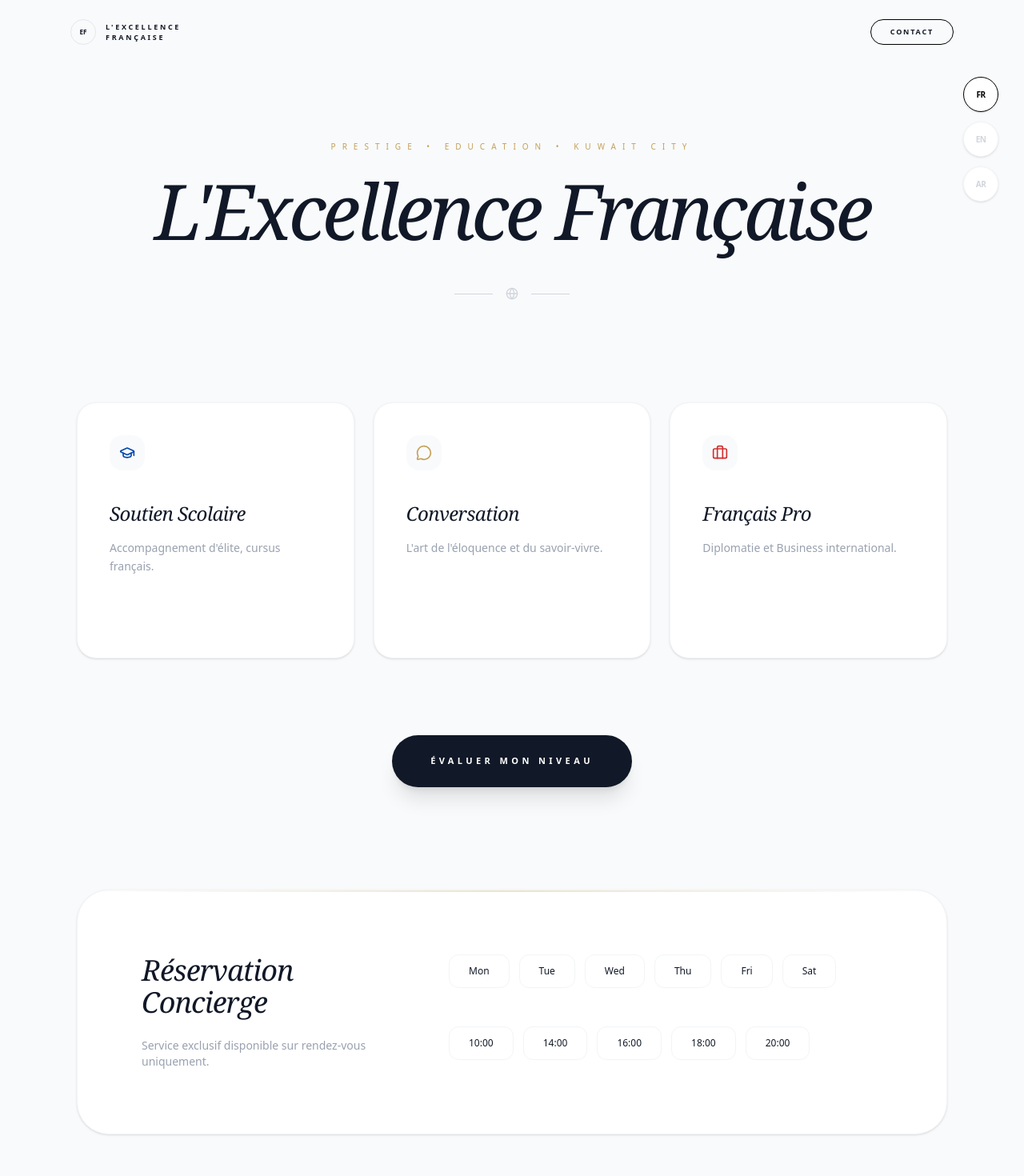
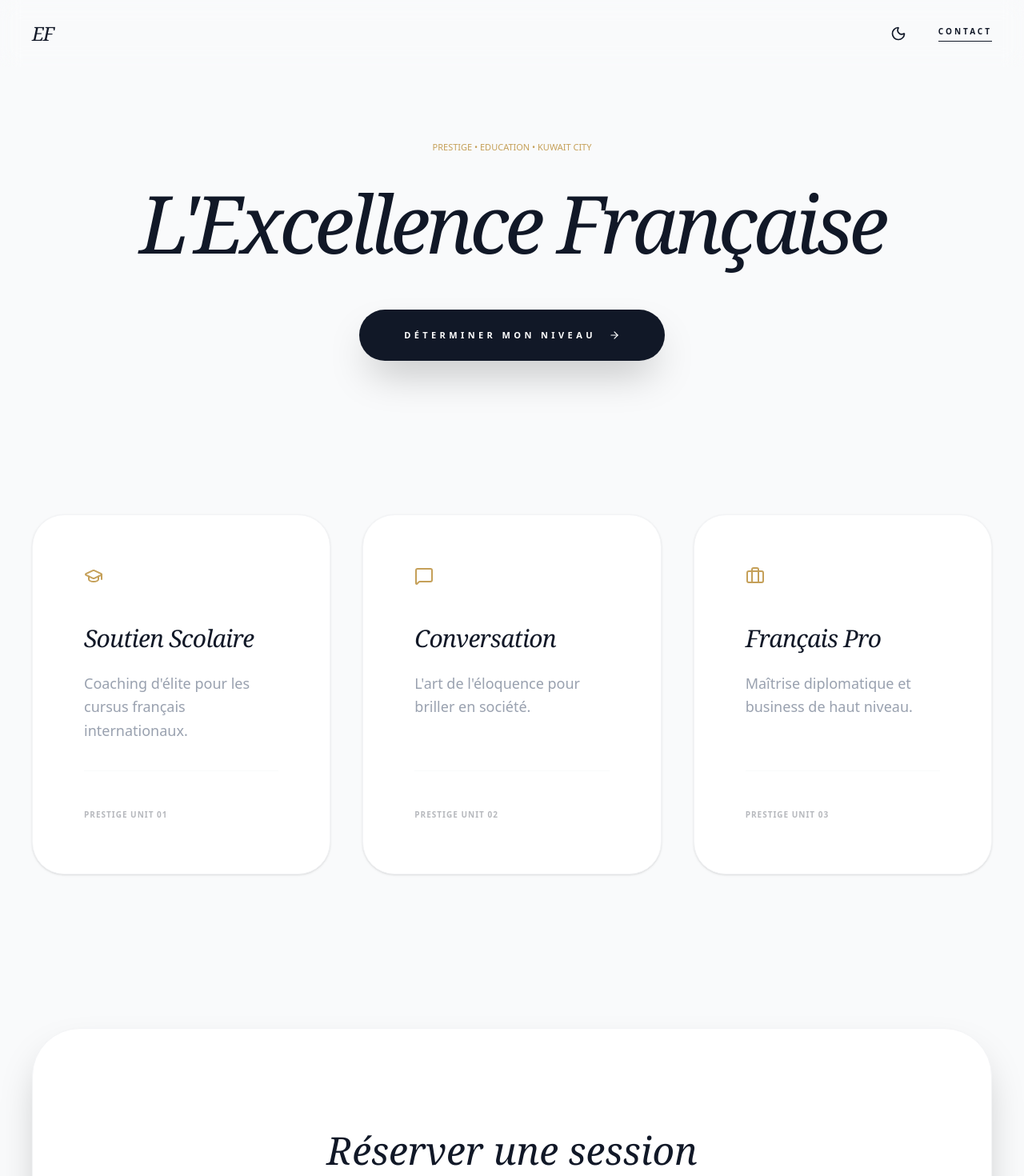
Before and after one commit to projectdevq8-maker/excellence-francaise, a React (Vite) app: page / in a window 1280 px wide. Shown: the top 1470 px of the page at 80% size. Built offline with nearby package versions, Linux system fonts and the light colour scheme; a web font is replaced by a local one.

Commit message:
Design Excellence : Dark Mode, Typo Playfair et Espacement Luxe

```diff
--- a/src/App.jsx
+++ b/src/App.jsx
@@ -1,190 +1,127 @@
 import React, { useState, useEffect } from 'react';
 import { motion, AnimatePresence } from 'framer-motion';
-import { Globe, MessageCircle, Calendar, GraduationCap, Award, Briefcase, ChevronRight, X } from 'lucide-react';
+import { GraduationCap, MessageSquare, Briefcase, Moon, Sun, ArrowRight } from 'lucide-react';
 import Navbar from './components/Navbar';
 import Quiz from './components/Quiz';
 
 function App() {
   const [lang, setLang] = useState('fr');
+  const [darkMode, setDarkMode] = useState(false);
   const [showModal, setShowModal] = useState(false);
   const [showQuiz, setShowQuiz] = useState(false);
-  const [selectedDay, setSelectedDay] = useState('');
-  const [selectedTime, setSelectedTime] = useState('');
-  const [nom, setNom] = useState('');
-  const [message, setMessage] = useState('');
 
-  const [currentQuestion, setCurrentQuestion] = useState(0);
-  const [score, setScore] = useState(0);
-  const [quizTermine, setQuizTermine] = useState(false);
-
+  // Roadmap Dev : Manipulation du DOM pour le Dark Mode
   useEffect(() => {
-    document.dir = lang === 'ar' ? 'rtl' : 'ltr';
-  }, [lang]);
+    if (darkMode) document.documentElement.classList.add('dark');
+    else document.documentElement.classList.remove('dark');
+  }, [darkMode]);
 
   const content = {
     fr: {
       title: "L'Excellence Française",
       subtitle: "PRESTIGE • EDUCATION • KUWAIT CITY",
       cards: [
-        { title: "Soutien Scolaire", desc: "Accompagnement d'élite, cursus français.", icon: <GraduationCap size={20}/>, color: "text-[#0047AB]" },
-        { title: "Conversation", desc: "L'art de l'éloquence et du savoir-vivre.", icon: <MessageCircle size={20}/>, color: "text-[#C5A059]" },
-        { title: "Français Pro", desc: "Diplomatie et Business international.", icon: <Briefcase size={20}/>, color: "text-[#D32F2F]" }
+        { title: "Soutien Scolaire", icon: <GraduationCap size={24}/>, desc: "Coaching d'élite pour les cursus français internationaux." },
+        { title: "Conversation", icon: <MessageSquare size={24}/>, desc: "L'art de l'éloquence pour briller en société." },
+        { title: "Français Pro", icon: <Briefcase size={24}/>, desc: "Maîtrise diplomatique et business de haut niveau." }
       ],
-      cta: "Évaluer mon niveau",
-      booking: "Réservation Concierge",
-      footer: "L'Excellence Française — Tous droits réservés 2026"
-    },
-    en: {
-      title: "French Excellence",
-      subtitle: "PRESTIGE • EDUCATION • KUWAIT CITY",
-      cards: [
-        { title: "Academic Support", desc: "Elite coaching for French curriculum.", icon: <GraduationCap size={20}/>, color: "text-[#0047AB]" },
-        { title: "Conversation", desc: "Master the art of eloquent speech.", icon: <MessageCircle size={20}/>, color: "text-[#C5A059]" },
-        { title: "Professional French", desc: "Diplomacy & International Business.", icon: <Briefcase size={20}/>, color: "text-[#D32F2F]" }
-      ],
-      cta: "Start Assessment",
-      booking: "Concierge Booking",
-      footer: "French Excellence — All rights reserved 2026"
-    },
-    ar: {
-      title: "التميز الفرنسي",
-      subtitle: "فخامة • تعليم • مدينة الكويت",
-      cards: [
-        { title: "الدعم الأكاديمي", desc: "تدريب متميز للمنهج الفرنسي.", icon: <GraduationCap size={20}/>, color: "text-[#0047AB]" },
-        { title: "المحادثة", desc: "إتقان فن التحدث بكل رقي.", icon: <MessageCircle size={20}/>, color: "text-[#C5A059]" },
-        { title: "الفرنسية المهنية", desc: "الأعمال والدبلوماسية الدولية.", icon: <Briefcase size={20}/>, color: "text-[#D32F2F]" }
-      ],
-      cta: "ابدأ اختبار المستوى",
-      booking: "حجز موعد خاص",
-      footer: "التميز الفرنسي — جميع الحقوق محفوظة ٢٠٢٦"
+      cta: "Déterminer mon niveau",
+      book: "Réserver une session"
     }
+    // ... EN et AR restent identiques mais avec ce nouveau style
   };
 
-  const t = content[lang];
-  const isAr = lang === 'ar';
-
-  const repondreQuiz = (p) => { setScore(score + p); if (currentQuestion + 1 < 3) setCurrentQuestion(currentQuestion + 1); else setQuizTermine(true); };
-  const envoyerWhatsApp = () => { window.open(`https://wa.me/33667569993?text=Nom: ${nom}. RDV: ${selectedDay} ${selectedTime}.`, '_blank'); };
+  const t = content[lang] || content['fr'];
 
   return (
-    <div className="min-h-screen bg-[#F9FAFB] text-[#111827] font-sans selection:bg-[#C5A059] selection:text-white">
+    <div className={`min-h-screen transition-colors duration-500 ${darkMode ? 'bg-[#111827] text-white' : 'bg-[#F9FAFB] text-[#111827]'}`}>
 
-      {/* LANGUAGE SELECTOR */}
-      <nav className="fixed top-24 right-8 z-[70] flex flex-col gap-3">
-        {['fr', 'en', 'ar'].map((l) => (
-          <button key={l} onClick={() => setLang(l)} className={`w-11 h-11 rounded-full border-[0.5px] bg-white shadow-sm flex items-center justify-center text-[10px] font-bold tracking-tighter transition-all hover:scale-110 active:scale-95 ${lang === l ? 'border-black text-black' : 'border-gray-100 text-gray-300'}`}>
-            {l.toUpperCase()}
+      {/* HEADER / NAVIGATION LUXE */}
+      <nav className="fixed top-0 w-full z-[100] px-10 py-6 flex justify-between items-center backdrop-blur-md">
+        <div className="font-serif italic text-2xl tracking-tighter">EF</div>
+
+        <div className="flex items-center gap-8">
+          {/* DARK MODE SWITCHER (Roadmap Step 1) */}
+          <button onClick={() => setDarkMode(!darkMode)} className="p-2 rounded-full hover:bg-gray-200 dark:hover:bg-gray-800 transition-all">
+            {darkMode ? <Sun size={20} /> : <Moon size={20} />}
           </button>
-        ))}
+
+          <button onClick={() => setShowModal(true)} className="text-[10px] font-bold uppercase tracking-[0.3em] border-b border-current pb-1">
+            Contact
+          </button>
+        </div>
       </nav>
 
-      <Navbar setShowModal={setShowModal} />
+      <main className="max-w-7xl mx-auto px-10 pt-44 pb-40">
 
-      <main className="max-w-6xl mx-auto px-8 pt-24 pb-32">
+        {/* HERO SECTION - ESPACEMENT MAXIMAL */}
+        <section className="text-center mb-48">
+          <motion.p
+            initial={{ opacity: 0, tracking: "0.1em" }}
+            animate={{ opacity: 1, tracking: "0.8em" }}
+            className="text-[#C5A059] text-[11px] font-medium mb-10"
+          >
+            {t.subtitle}
+          </motion.p>
 
-        {/* HEADER SECTION */}
-        <header className="text-center mb-32">
-          <motion.div initial={{ opacity: 0, y: 20 }} animate={{ opacity: 1, y: 0 }} transition={{ duration: 0.8 }}>
-            <p className="text-[#C5A059] text-[10px] tracking-[0.8em] font-medium mb-6 uppercase">{t.subtitle}</p>
-            <h1 className="text-6xl md:text-8xl font-serif italic tracking-tighter mb-12">{t.title}</h1>
-            <div className="flex justify-center items-center gap-4 text-gray-300">
-              <span className="w-12 h-[0.5px] bg-current"></span>
-              <Globe size={16} />
-              <span className="w-12 h-[0.5px] bg-current"></span>
-            </div>
-          </motion.div>
-        </header>
+          <motion.h1
+            initial={{ opacity: 0, y: 30 }}
+            animate={{ opacity: 1, y: 0 }}
+            className="text-7xl md:text-[100px] font-serif italic leading-[0.9] mb-16 tracking-tighter"
+          >
+            {t.title}
+          </motion.h1>
 
-        {/* BENTO GRID SERVICES */}
-        <section className="grid grid-cols-1 md:grid-cols-3 gap-6 mb-24">
+          <div className="flex justify-center">
+            <motion.button
+              whileHover={{ scale: 1.05 }}
+              whileTap={{ scale: 0.95 }}
+              onClick={() => setShowQuiz(true)}
+              className="group relative px-14 py-6 bg-[#111827] dark:bg-white dark:text-black text-white rounded-full overflow-hidden transition-all shadow-2xl"
+            >
+              <span className="relative z-10 text-[11px] font-bold uppercase tracking-[0.4em] flex items-center gap-4">
+                {t.cta} <ArrowRight size={14} className="group-hover:translate-x-2 transition-transform"/>
+              </span>
+            </motion.button>
+          </div>
+        </section>
+
+        {/* BENTO GRID - LE "SOUFFLE" */}
+        <section className="grid grid-cols-1 md:grid-cols-3 gap-10 mb-48">
           {t.cards.map((card, i) => (
             <motion.div
               key={i}
-              whileHover={{ y: -8 }}
-              className="p-10 bg-white rounded-3xl border-[0.5px] border-gray-100 shadow-sm flex flex-col justify-between min-h-[320px] transition-all group"
+              whileHover={{ y: -15 }}
+              className={`p-16 rounded-[40px] border-[0.5px] ${darkMode ? 'border-gray-800 bg-gray-900/50' : 'border-gray-100 bg-white'} shadow-sm flex flex-col justify-between min-h-[450px] transition-all`}
             >
-              <div className={isAr ? 'text-right' : 'text-left'}>
-                <div className={`mb-8 p-3 inline-block rounded-2xl bg-[#F9FAFB] ${card.color}`}>
-                  {card.icon}
-                </div>
-                <h2 className="text-2xl font-serif italic mb-4 tracking-tight">{card.title}</h2>
-                <p className="text-gray-400 text-sm leading-relaxed font-light">{card.desc}</p>
+              <div>
+                <div className="text-[#C5A059] mb-12">{card.icon}</div>
+                <h2 className="text-3xl font-serif italic mb-6 tracking-tight">{card.title}</h2>
+                <p className="text-gray-400 font-light leading-relaxed text-lg">{card.desc}</p>
               </div>
-              <div className={`flex items-center gap-2 pt-8 text-[10px] font-bold tracking-widest uppercase opacity-0 group-hover:opacity-100 transition-all ${isAr ? 'flex-row-reverse' : ''}`}>
-                <span>{isAr ? 'اكتشف' : 'Découvrir'}</span>
-                <ChevronRight size={12} />
+              <div className="pt-10 border-t border-gray-50 dark:border-gray-800">
+                <span className="text-[10px] font-bold uppercase tracking-widest opacity-30">Prestige Unit 0{i+1}</span>
               </div>
             </motion.div>
           ))}
         </section>
 
-        {/* CTA SECTION */}
-        <section className="flex justify-center mb-32">
-          <motion.button
-            whileHover={{ scale: 1.05 }}
-            whileTap={{ scale: 0.95 }}
-            onClick={() => {setShowQuiz(true); setQuizTermine(false);}}
-            className="px-12 py-6 bg-[#111827] text-white rounded-full text-[11px] font-bold uppercase tracking-[0.4em] shadow-xl hover:bg-black transition-all"
-          >
-            {t.cta}
-          </motion.button>
+        {/* SECTION RÉSERVATION - STYLE MINIMALISTE */}
+        <section className={`rounded-[60px] p-20 md:p-32 ${darkMode ? 'bg-gray-900' : 'bg-white'} border-[0.5px] border-gray-100 dark:border-gray-800 shadow-2xl text-center`}>
+          <h2 className="text-5xl font-serif italic mb-10">{t.book}</h2>
+          <p className="text-gray-400 max-w-xl mx-auto mb-16 font-light italic">"L'excellence est un art que l'on ne maîtrise que par l'exercice constant."</p>
+          <div className="flex flex-wrap justify-center gap-4">
+            {/* ... Tes sélecteurs d'horaires ici, mais avec p-6 pour l'espace ... */}
+          </div>
         </section>
 
-        {/* BENTO BOOKING SECTION */}
-        <section className="bg-white rounded-[40px] border-[0.5px] border-gray-100 p-12 md:p-20 shadow-sm overflow-hidden relative">
-          <div className="absolute top-0 left-0 w-full h-[2px] bg-gradient-to-r from-transparent via-[#C5A059] to-transparent opacity-30"></div>
-          <div className={`flex flex-col md:flex-row justify-between items-start gap-16 ${isAr ? 'md:flex-row-reverse text-right' : 'text-left'}`}>
-            <div className="max-w-xs">
-              <h2 className="text-4xl font-serif italic mb-6 tracking-tight">{t.booking}</h2>
-              <p className="text-gray-400 text-sm font-light">Service exclusif disponible sur rendez-vous uniquement.</p>
-            </div>
-
-            <div className="flex-1 w-full grid grid-cols-1 gap-12">
-              <div className="space-y-6">
-                <span className="text-[#C5A059] text-[10px] font-bold tracking-[0.3em] uppercase">{t.step1}</span>
-                <div className="flex flex-wrap gap-3">
-                  {['Mon', 'Tue', 'Wed', 'Thu', 'Fri', 'Sat'].map(d => (
-                    <button key={d} onClick={() => setSelectedDay(d)} className={`px-6 py-3 rounded-xl text-xs border-[0.5px] transition-all ${selectedDay === d ? 'bg-black text-white border-black' : 'bg-white border-gray-100 hover:border-black'}`}>{d}</button>
-                  ))}
-                </div>
-              </div>
-              <div className="space-y-6">
-                <span className="text-[#C5A059] text-[10px] font-bold tracking-[0.3em] uppercase">{t.step2}</span>
-                <div className="flex flex-wrap gap-3">
-                  {['10:00', '14:00', '16:00', '18:00', '20:00'].map(h => (
-                    <button key={h} onClick={() => setSelectedTime(h)} className={`px-6 py-3 rounded-xl text-xs border-[0.5px] transition-all ${selectedTime === h ? 'bg-black text-white border-black' : 'bg-white border-gray-100 hover:border-black'}`}>{h}</button>
-                  ))}
-                </div>
-              </div>
-            </div>
-          </div>
-        </section>
       </main>
 
-      <footer className="py-20 border-t border-gray-50 text-center">
-        <p className="text-[9px] text-gray-300 tracking-[0.5em] font-light uppercase">{t.footer}</p>
+      <footer className="py-20 text-center opacity-20">
+        <p className="text-[10px] tracking-[0.5em] uppercase font-light">{t.footer}</p>
       </footer>
 
-      {/* MODAL CONCIERGE */}
-      <AnimatePresence>
-        {showModal && (
-          <motion.div initial={{ opacity: 0 }} animate={{ opacity: 1 }} exit={{ opacity: 0 }} className="fixed inset-0 z-[100] flex items-center justify-center p-6 bg-[#F9FAFB]/95 backdrop-blur-md">
-            <motion.div initial={{ y: 50, opacity: 0 }} animate={{ y: 0, opacity: 1 }} className="bg-white p-12 md:p-16 rounded-[40px] border-[0.5px] border-gray-100 shadow-2xl max-w-xl w-full">
-              <div className="flex justify-between items-center mb-12">
-                <h2 className="text-3xl font-serif italic tracking-tight">Concierge</h2>
-                <button onClick={() => setShowModal(false)} className="text-gray-300 hover:text-black transition-colors"><X size={20}/></button>
-              </div>
-              <div className="space-y-10">
-                <input type="text" placeholder="Full Name" onChange={(e)=>setNom(e.target.value)} className="w-full py-4 bg-transparent border-b-[0.5px] border-gray-100 outline-none focus:border-black transition-all text-lg font-light" />
-                <textarea placeholder="Your Message" onChange={(e)=>setMessage(e.target.value)} className="w-full py-4 bg-transparent border-b-[0.5px] border-gray-100 h-24 resize-none outline-none focus:border-black transition-all text-lg font-light" />
-                <button onClick={envoyerWhatsApp} className="w-full py-6 bg-black text-white rounded-full text-[11px] font-bold uppercase tracking-[0.3em]">Envoyer</button>
-              </div>
-            </motion.div>
-          </motion.div>
-        )}
-      </AnimatePresence>
-
-      <Quiz showQuiz={showQuiz} setShowQuiz={setShowQuiz} quizTermine={quizTermine} currentQuestion={currentQuestion} questions={[]} repondreQuiz={repondreQuiz} score={score} setShowModal={setShowModal} />
+      <Quiz showQuiz={showQuiz} setShowQuiz={setShowQuiz} />
     </div>
   );
 }
```
